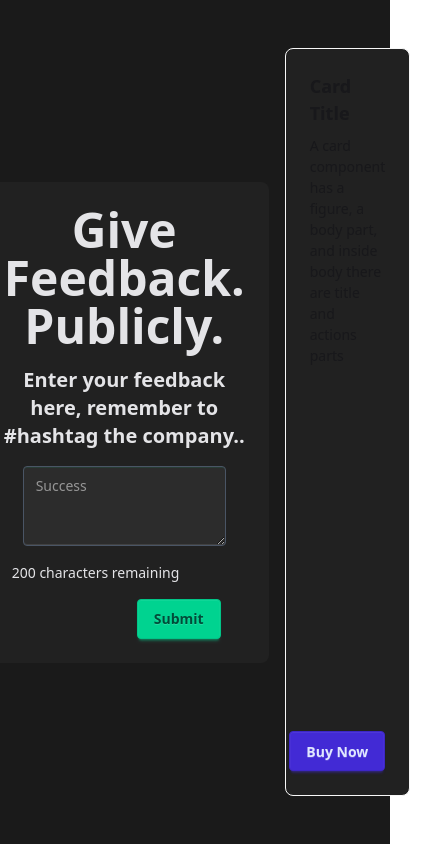
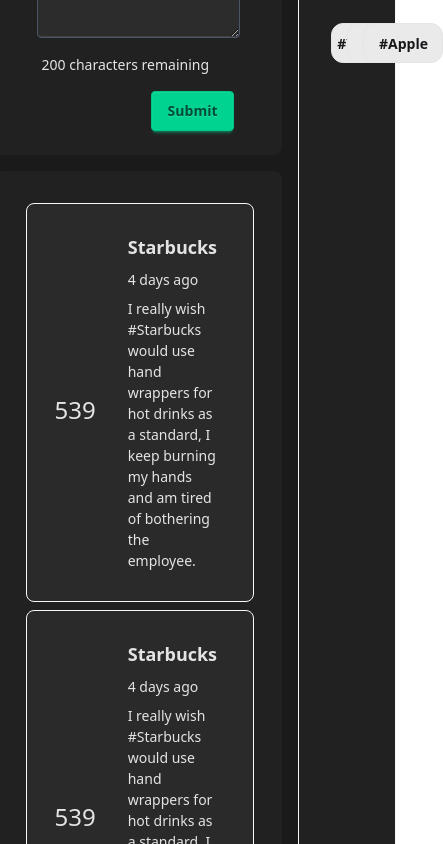
Before and after one commit to jacobferreras/your-voice, a Next.js app: page / in a window 390 px wide. Shown: the top 844 px of the page, 443 px wide, since content can reach past the window. Built offline with nearby package versions, Linux system fonts and the light colour scheme.

Commit message:
style(Container): wrap FeedbackForm and ListContainer in a flex column for better layout style(Sidebar): update card height and add menu items for improved functionality style(TextArea): adjust width for better responsiveness style(WordsLimit): increase left padding for better text alignment

```diff
--- a/components/Container.tsx
+++ b/components/Container.tsx
@@ -1,12 +1,17 @@
 import React from "react";
 import FeedbackForm from "./FeedbackForm";
 import Sidebar from "./Sidebar";
+import ListContainer from "./ListContainer";
 
 const Container = () => {
   return (
     <>
       <div className="flex flex-row justify-center items-center h-screen bg-[#1a1a1a] gap-4 py-12">
-        <FeedbackForm />
+        <div className="flex flex-col gap-4">
+          <FeedbackForm />
+          <ListContainer />
+        </div>
+
         <Sidebar />
       </div>
     </>
--- a/components/Sidebar.tsx
+++ b/components/Sidebar.tsx
@@ -3,16 +3,21 @@
 const Sidebar = () => {
   return (
     <>
-      <div className="card card-border bg-[#212121] w-96 h-full">
+      <div className="card card-border bg-[#212121] w-96 h-216">
         <div className="card-body">
-          <h2 className="card-title">Card Title</h2>
-          <p>
-            A card component has a figure, a body part, and inside body there
-            are title and actions parts
-          </p>
-          <div className="card-actions justify-end">
-            <button className="btn btn-primary">Buy Now</button>
-          </div>
+          <ul className="menu gap-4 grid grid-cols-3">
+            <li>
+              <button className="btn btn-soft rounded-xl  w-20">
+                #YouTube
+              </button>
+            </li>
+            <li>
+              <button className="btn btn-soft rounded-xl w-20">#Nike</button>
+            </li>
+            <li>
+              <button className="btn btn-soft rounded-xl w-20">#Apple</button>
+            </li>
+          </ul>
         </div>
       </div>
     </>
--- a/components/TextArea.tsx
+++ b/components/TextArea.tsx
@@ -12,7 +12,7 @@
       value={text}
       onChange={handleChange}
       placeholder="Success"
-      className="textarea textarea-success w-auto lg:w-200  border-gray-600 bg-[#2c2c2c] text-white"
+      className="textarea textarea-success w-auto lg:w-250  border-gray-600 bg-[#2c2c2c] text-white"
       maxLength={MAX_CHAR_LIMIT}
     ></textarea>
   );
--- a/components/WordsLimit.tsx
+++ b/components/WordsLimit.tsx
@@ -7,7 +7,7 @@
 const WordsLimit = ({ remainingChars }: WordsLimitProps) => {
   return (
     <>
-      <div className="text-left w-full pl-2">
+      <div className="text-left w-full pl-6">
         <p>{remainingChars} characters remaining</p>
       </div>
     </>
```
